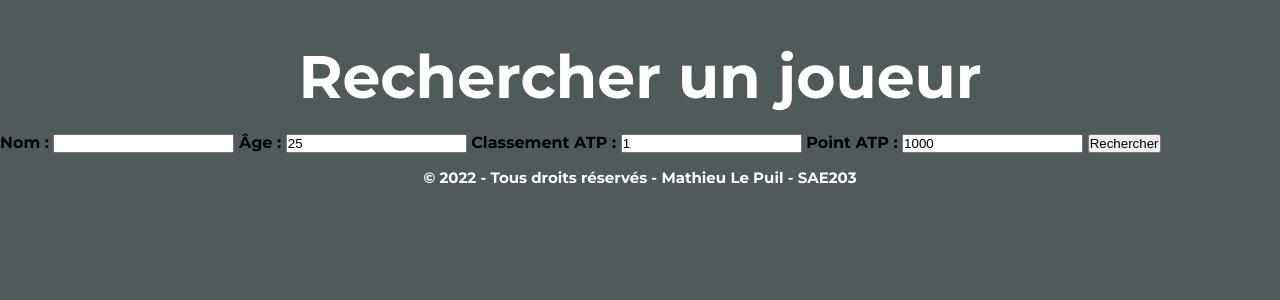
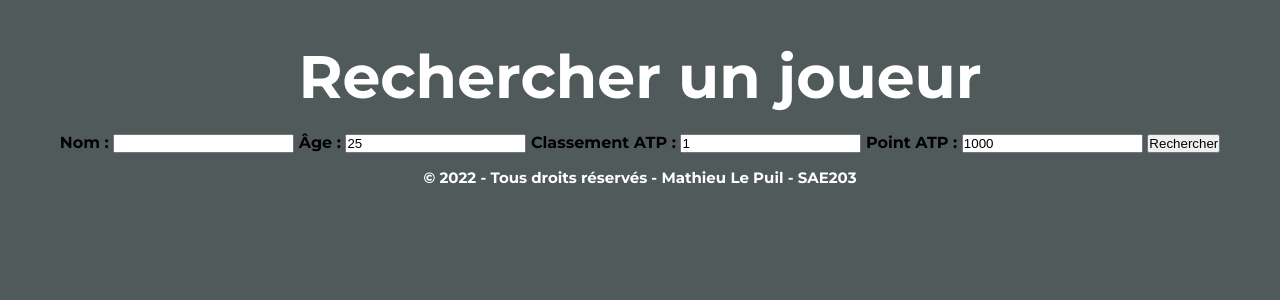
Before and after one commit to MathieuLePuil/SAE203, a PHP site: page /form_recherche.php in a window 1280 px wide. Shown: the part 100-400 px from the top of the page. Run offline with PHP 8.4, Linux system fonts and the light colour scheme; some libraries are stand-ins or nearby versions.

Commit message:
Auto-Save

```diff
--- a/style/style.css
+++ b/style/style.css
@@ -228,3 +228,11 @@ footer{
 .mgtoptournoi {
     margin-top: 100px;
 }
+
+/* FORMULAIRE RECHERCHE */
+
+.form_search {
+    display: flex;
+    align-items: center;
+    flex-direction: column;
+}
```
